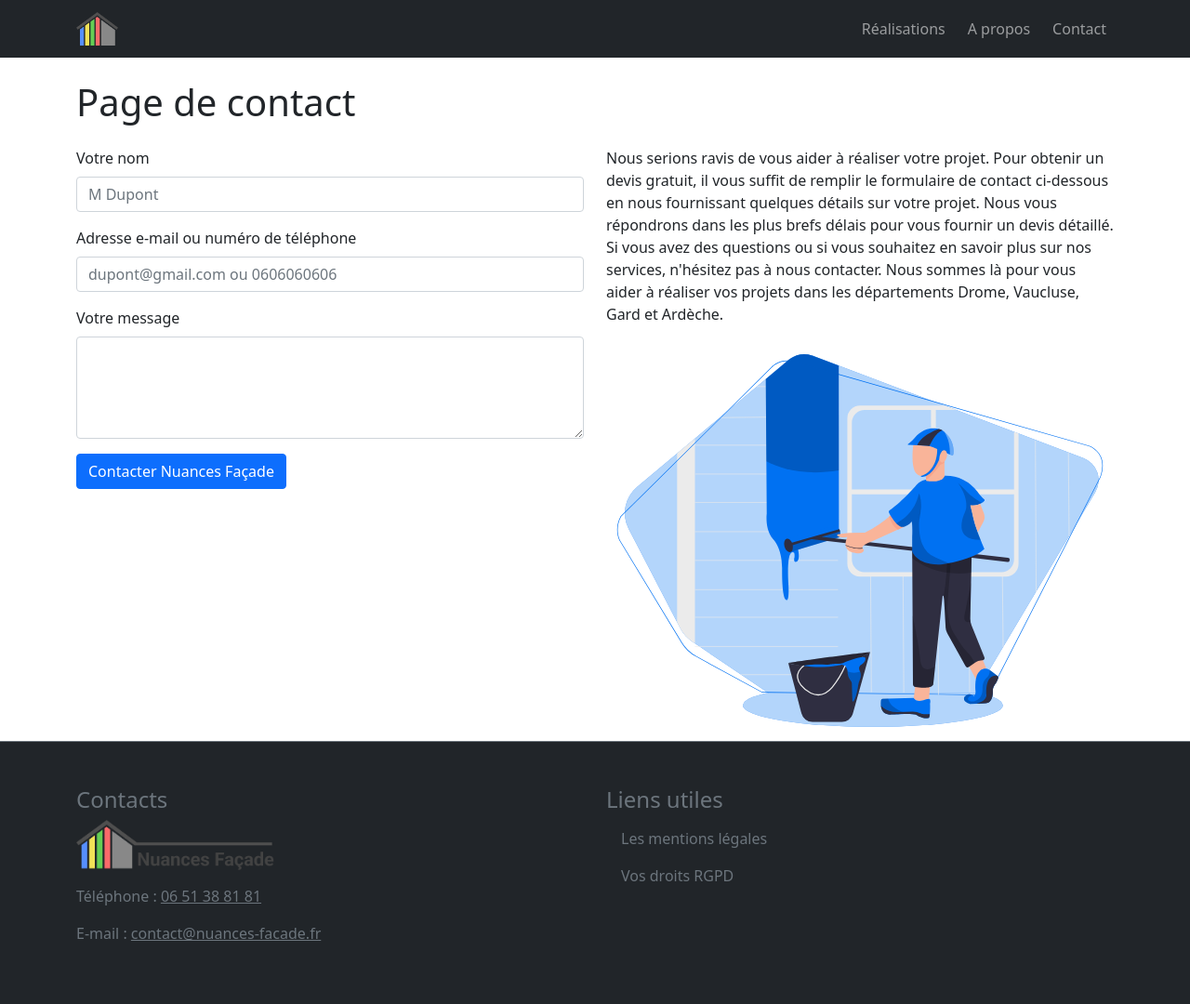
After one commit to bougassaa/nuances-facade, a PHP site: page /contact in a window 1280 px wide. The commit adds this page. Shown: the whole page at 93% size. Run offline with PHP 8.4, Linux system fonts and the light colour scheme.

Commit message:
finish contact

```diff
--- /dev/null
+++ b/contact.php
@@ -0,0 +1,32 @@
+<?php $title = 'Contact'; include_once "layouts/header.php" ?>
+<div class="container navbar-offset">
+    <h1 class="py-3">Page de contact</h1>
+    <div class="row">
+        <div class="col-md order-1 order-md-0">
+            <form action="/send-contact.php">
+                <div class="mb-3">
+                    <label for="name" class="form-label">Votre nom</label>
+                    <input type="text" class="form-control" id="name" name="name" placeholder="M Dupont" required>
+                </div>
+                <div class="mb-3">
+                    <label for="contact" class="form-label">Adresse e-mail ou numéro de téléphone</label>
+                    <input type="text" class="form-control" id="contact" name="contact" placeholder="dupont@gmail.com ou 0606060606" required>
+                </div>
+                <div class="mb-3">
+                    <label for="message" class="form-label">Votre message</label>
+                    <textarea class="form-control" id="message" name="message" rows="4" required></textarea>
+                </div>
+                <div class="mb-3">
+                    <button type="submit" class="btn btn-primary">Contacter Nuances Façade</button>
+                </div>
+            </form>
+        </div>
+        <div class="col-md order-0 order-md-1">
+            <p class="text">
+                Nous serions ravis de vous aider à réaliser votre projet. Pour obtenir un devis gratuit, il vous suffit de remplir le formulaire de contact ci-dessous en nous fournissant quelques détails sur votre projet. Nous vous répondrons dans les plus brefs délais pour vous fournir un devis détaillé. Si vous avez des questions ou si vous souhaitez en savoir plus sur nos services, n'hésitez pas à nous contacter. Nous sommes là pour vous aider à réaliser vos projets dans les départements Drome, Vaucluse, Gard et Ardèche.
+            </p>
+            <img src="images/home-repairing.svg" class="img-fluid d-none d-md-block" alt="home repairing">
+        </div>
+    </div>
+</div>
+<?php include_once "layouts/footer.php" ?>
--- a/css/style.css
+++ b/css/style.css
@@ -89,6 +89,19 @@
     margin-top: 70px;
 }
 
+.notification-container {
+    position: fixed;
+    top: 80px;
+    width: 100%;
+    padding: 0 2em;
+    z-index: 9;
+}
+
+.notification-container > div {
+    max-width: 400px;
+    margin: auto;
+}
+
 @media (max-width: 768px) {
     #landing-home h1 {
         font-size: 2rem;
--- a/layouts/footer.php
+++ b/layouts/footer.php
@@ -38,7 +38,7 @@
                 <a href="#" class="nav-link">A propos</a>
             </li>
             <li class="nav-item">
-                <a href="#" class="nav-link">Contact</a>
+                <a href="/contact" class="nav-link">Contact</a>
             </li>
         </ul>
     </div>
--- a/layouts/header.php
+++ b/layouts/header.php
@@ -9,6 +9,17 @@
     <link rel="stylesheet" href="css/style.css">
 </head>
 <body>
+
+<div class="notification-container">
+    <?php if (isset($_COOKIE['message_sent'])): ?>
+    <?php unset($_COOKIE['message_sent']); setcookie('message_sent', '', time() - 3600, '/'); ?>
+        <div class="alert alert-success alert-dismissible fade show" role="alert">
+            Votre message a bien été envoyé ✅
+            <button type="button" class="btn-close" data-bs-dismiss="alert" aria-label="Close"></button>
+        </div>
+    <?php endif; ?>
+</div>
+
 <nav class="navbar navbar-expand-md navbar-dark fixed-top <?= isset($isHome) ? 'home' : 'bg-dark' ?>">
     <div class="container">
         <a class="navbar-brand" href="/">
@@ -26,7 +37,7 @@
                     <a class="nav-link" href="#">A propos</a>
                 </li>
                 <li class="nav-item">
-                    <a class="nav-link" href="#">Contact</a>
+                    <a class="nav-link" href="/contact">Contact</a>
                 </li>
             </ul>
         </div>
```
Also changed, not shown: index.php (+11 -9 lines), send-contact.php (added, +18 -0 lines), images/home-repairing.svg (added).
